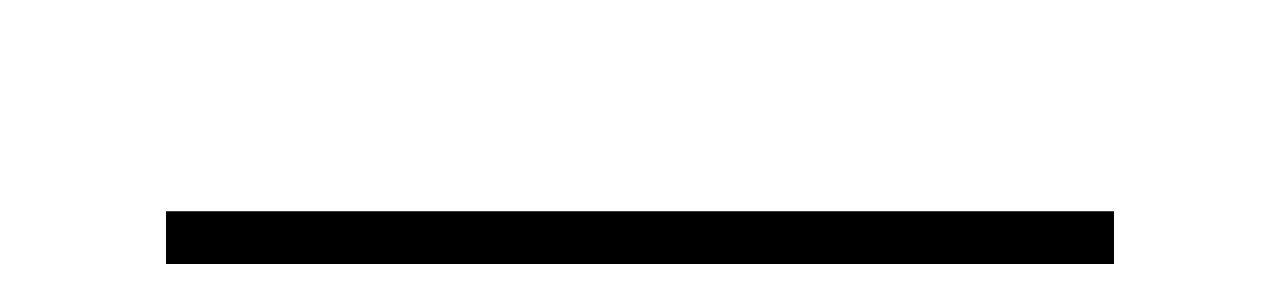
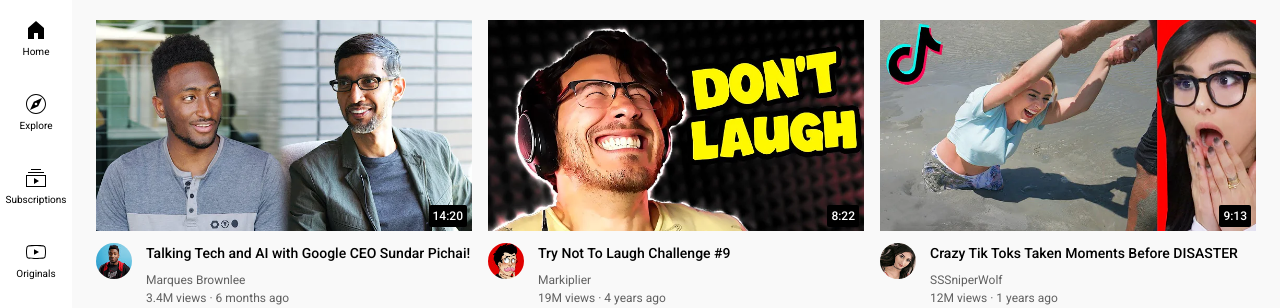
Before and after one commit to MariaAnsweetaVV/youtube-clone, a plain HTML site: page index.html in a window 1280 px wide. Shown: the part 60-368 px from the top of the page. Drawn offline with Linux system fonts and the light colour scheme; the site is published under a folder, as on GitHub Pages, so addresses that start at the root find nothing.

Commit message:
fix style path

```diff
--- a/index.html
+++ b/index.html
@@ -4,10 +4,10 @@
 <head>
   <title>Youtube.com Clone</title>
 
-  <link rel="stylesheet" href="/styles/general.css">
-  <link rel="stylesheet" href="/styles/hearder.css">
-  <link rel="stylesheet" href="/styles/video.css">
-  <link rel="stylesheet" href="/styles/sidebar.css">
+  <link rel="stylesheet" href="styles/general.css">
+  <link rel="stylesheet" href="styles/hearder.css">
+  <link rel="stylesheet" href="styles/video.css">
+  <link rel="stylesheet" href="styles/sidebar.css">
 
   <link rel="preconnect" href="https://fonts.googleapis.com">
   <link rel="preconnect" href="https://fonts.gstatic.com" crossorigin>
```
